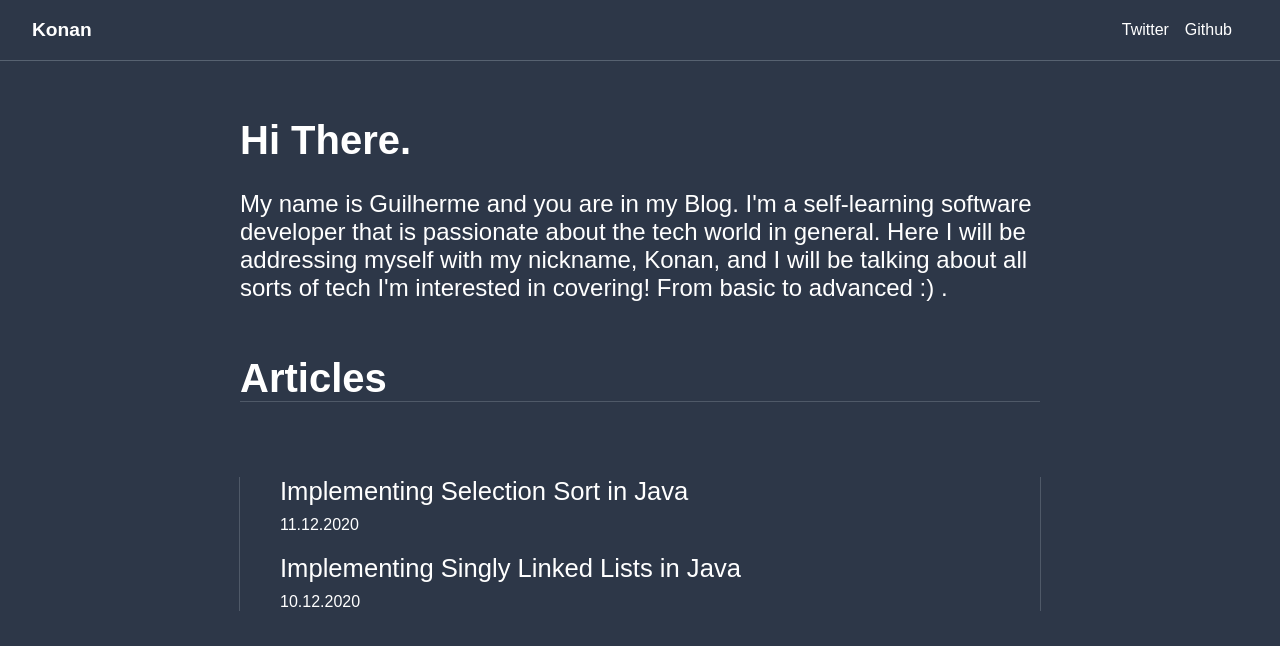
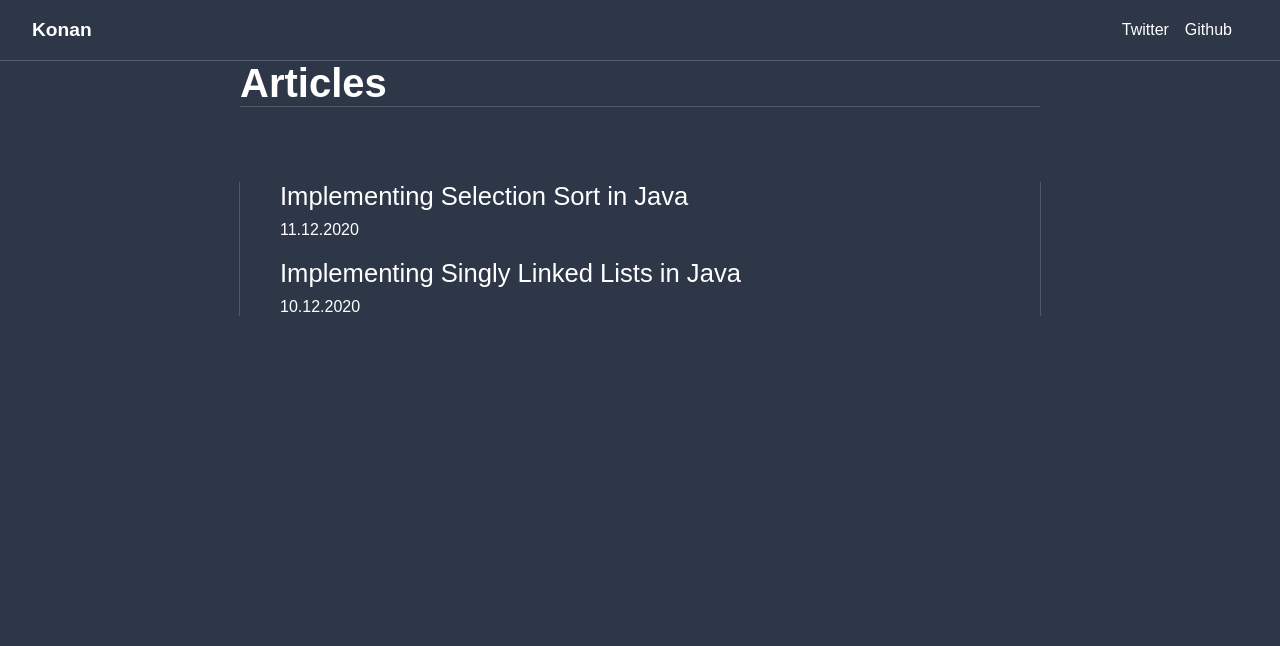
Before and after one commit to GMkonan/MyBlog, a Next.js app: page / in a window 1280 px wide. Shown: the top 646 px of the page. Built offline with nearby package versions, Linux system fonts and the light colour scheme.

Commit message:
removed introduction for testing

```diff
--- a/pages/index.js
+++ b/pages/index.js
@@ -2,7 +2,7 @@ import React from 'react';
 import Layout from './../components/Layout';
 import Header from './../components/Header'
 import styled from 'styled-components';
-import Introduction from './../components/Introduction';
+//import Introduction from './../components/Introduction';
 import BlogList from './../components/BlogList';
 
 const Title = styled.h1`
@@ -25,7 +25,7 @@ const Home = ({title, description, data}) => {
         <div>
             <Header />
             <Layout>
-                <Introduction />
+                {/*<Introduction /> */}
                 <Title>{title}</Title>
                 <Space></Space>
                 <BlogList data={data}/>
```
